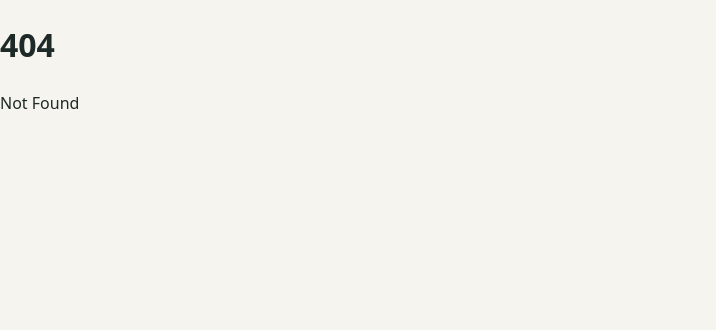
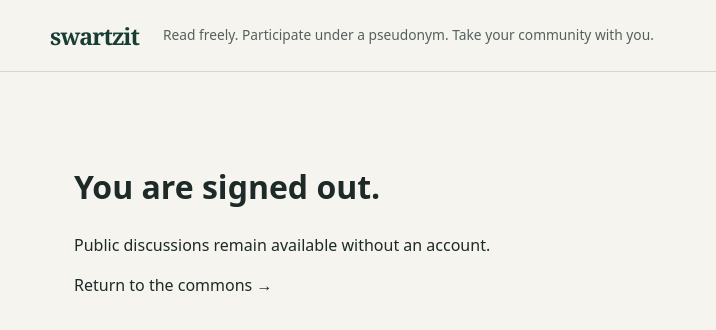
Before and after one commit to techmore/swartzit, a SvelteKit app in the folder apps/web/: page /logout in a window 1280 px wide. Before the commit this address had no page. Shown: the top 330 px of the page, without its empty margins (0-716 px from the left). Built offline with nearby package versions, Linux system fonts and the light colour scheme.

Commit message:
Add browser sign out route

```diff
--- /dev/null
+++ b/apps/web/src/routes/logout/+page.svelte
@@ -0,0 +1,8 @@
+<script>
+  import { onMount } from 'svelte';
+  let message = 'Signing out…';
+  onMount(async () => { const token = localStorage.getItem('swartzit_session'); if (token) await fetch('/api/sessions', { method: 'DELETE', headers: { authorization: `Bearer ${token}` } }); localStorage.removeItem('swartzit_session'); message = 'You are signed out.'; });
+</script>
+<svelte:head><title>Signed out — Swartzit</title></svelte:head>
+<header><a class="brand" href="/">swartzit</a><span>Read freely. Participate under a pseudonym. Take your community with you.</span></header>
+<main class="auth"><h1>{message}</h1><p class="lede">Public discussions remain available without an account.</p><a href="/">Return to the commons →</a></main>
```
